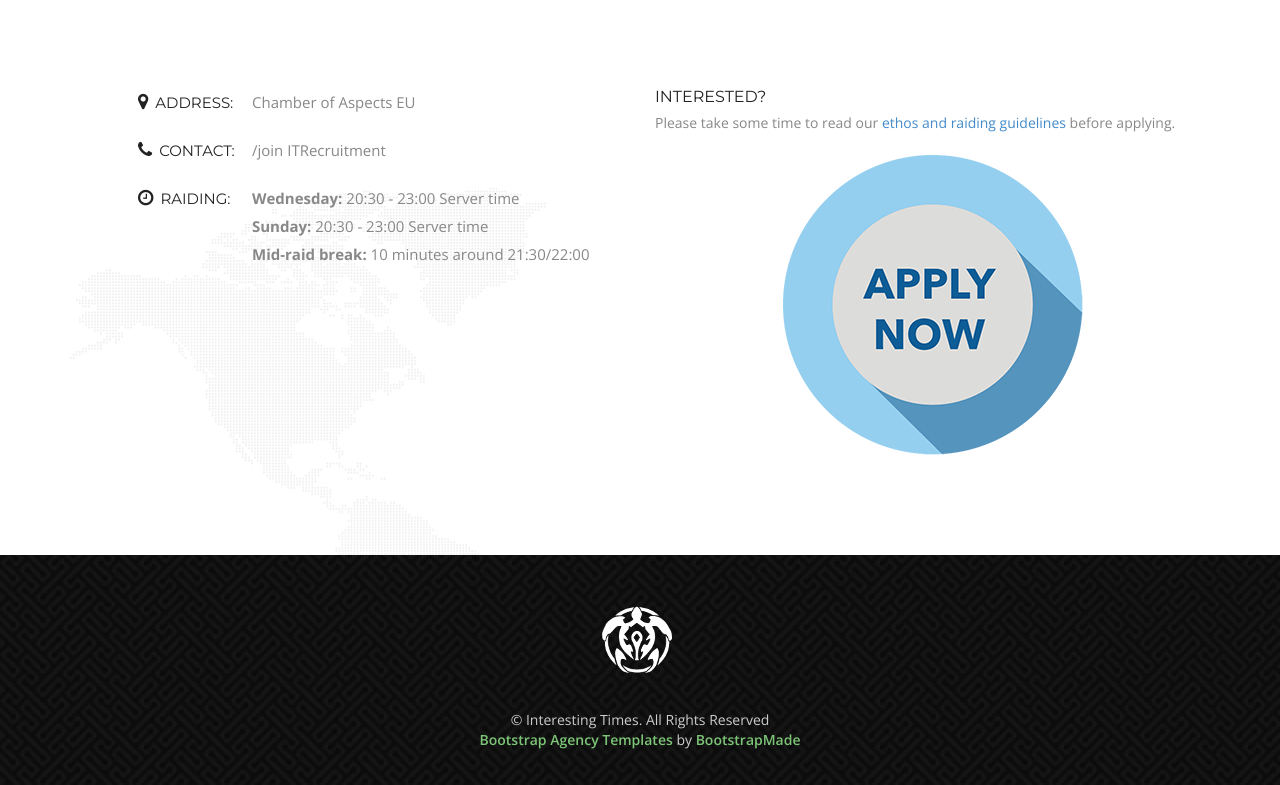
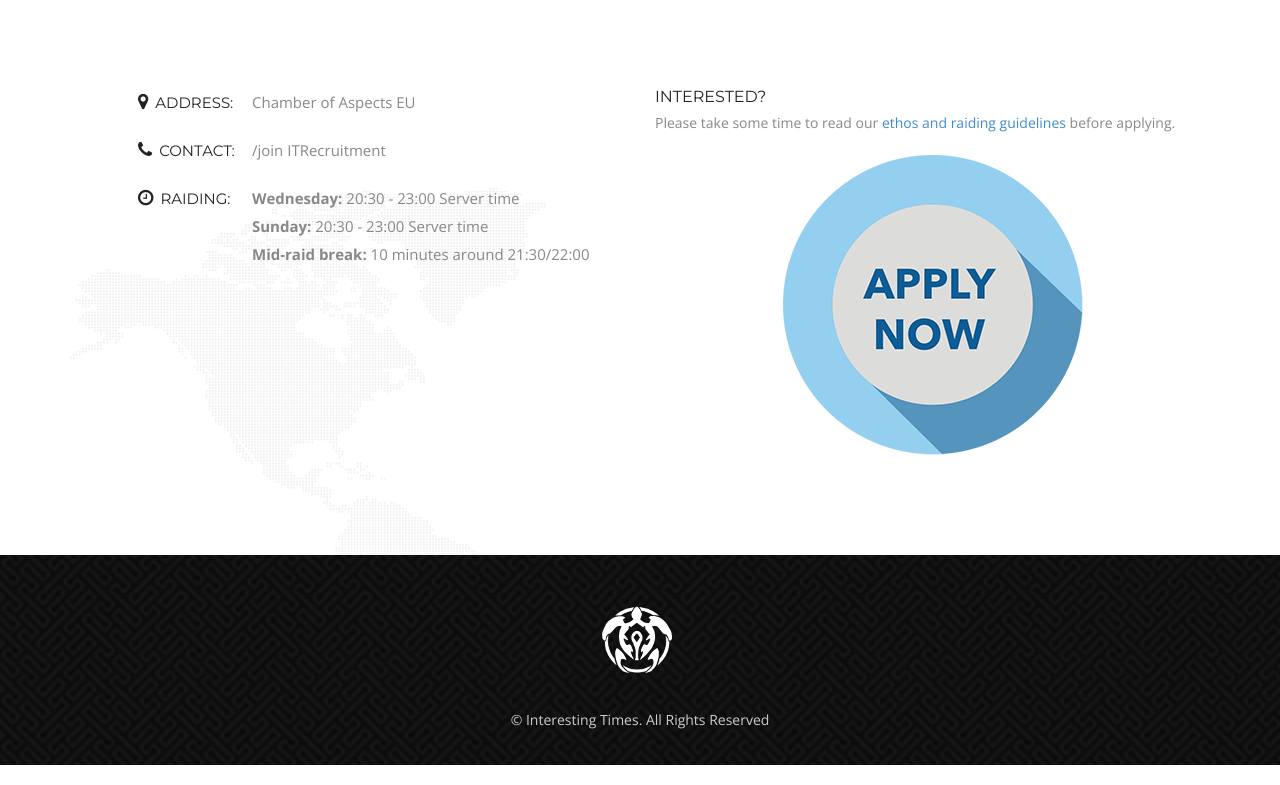
Before and after one commit to mufty/interesting-bot, a plain HTML site: page public/index.html in a window 1280 px wide. Shown: the part 5667-6452 px from the top of the page. Drawn offline with nearby package versions, Linux system fonts and the light colour scheme.

Commit message:
fix(site): Theme bought so removed the footer link

```diff
--- a/public/index.html
+++ b/public/index.html
@@ -514,15 +514,6 @@
 		<div class="container">
 			<div class="footer-logo"><a href="#"><img src="img/footer-logo.png" alt=""></a></div>
 			<span class="copyright">&copy; Interesting Times. All Rights Reserved</span>
-			<div class="credits">
-				<!--
-          All the links in the footer should remain intact.
-          You can delete the links only if you purchased the pro version.
-          Licensing information: https://bootstrapmade.com/license/
-          Purchase the pro version with working PHP/AJAX contact form: https://bootstrapmade.com/buy/?theme=Knight
-        -->
-				<a href="https://bootstrapmade.com/bootstrap-agency-templates/">Bootstrap Agency Templates</a> by <a href="https://bootstrapmade.com/">BootstrapMade</a>
-			</div>
 		</div>
 	</footer>
 
```
